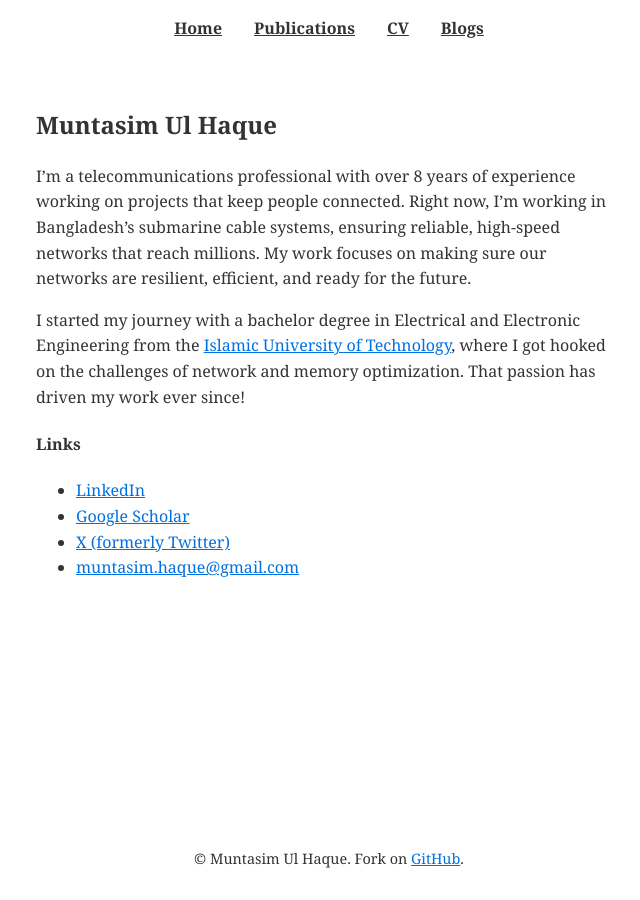
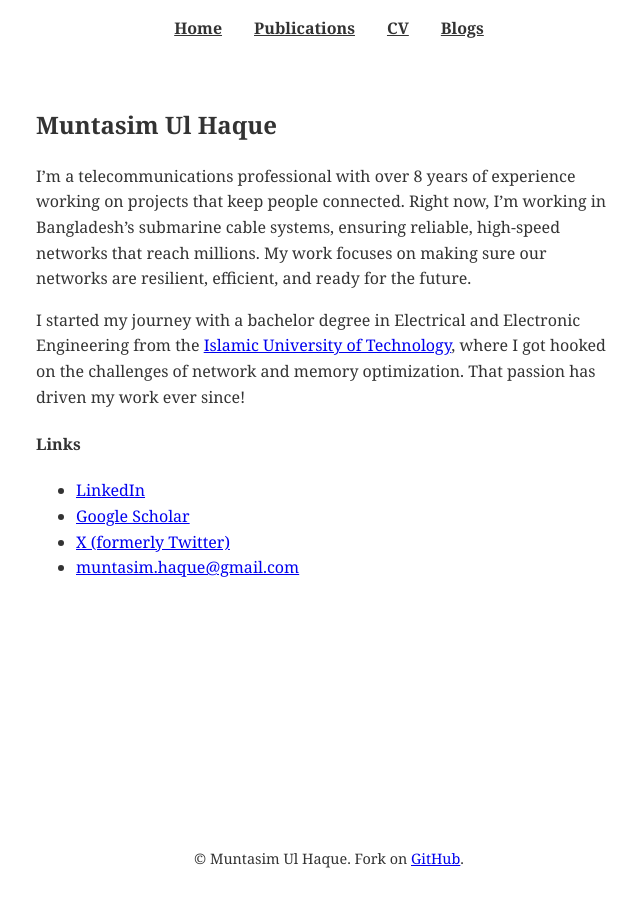
Before and after one commit to muntasimulhaque/muntasimulhaque.github.io, a Jekyll site: the page built from index.md, in a window 1280 px wide. Shown: the whole page, without its empty margins (311-951 px from the left). Built offline with Jekyll 4.4.1, drawn with Linux system fonts in a browser that asks for light colours.

Commit message:
Update main.css

```diff
--- a/assets/css/main.css
+++ b/assets/css/main.css
@@ -3,9 +3,9 @@
     --primary-color: #333333; /* Black as primary color */
     --background-color: #ffffff; /* White for background */
     --text-color: #333333; /* Black for main text */
-    --link-color: #0071e3; /* Standard blue hyperlink color */
-    --visited-link-color: #8e44ad; /* Dark purple for visited links */
-    --hover-link-color: #005bb5; /* Blue for hover links */
+    --link-color: #0000EE; /* Standard blue hyperlink color */
+    --visited-link-color: #800080; /* Dark purple for visited links */
+    --hover-link-color: #551A8B; /* Blue for hover links */
     --max-content-width: 650px; /* Reduced max content width for better readability */
 }
 
```
